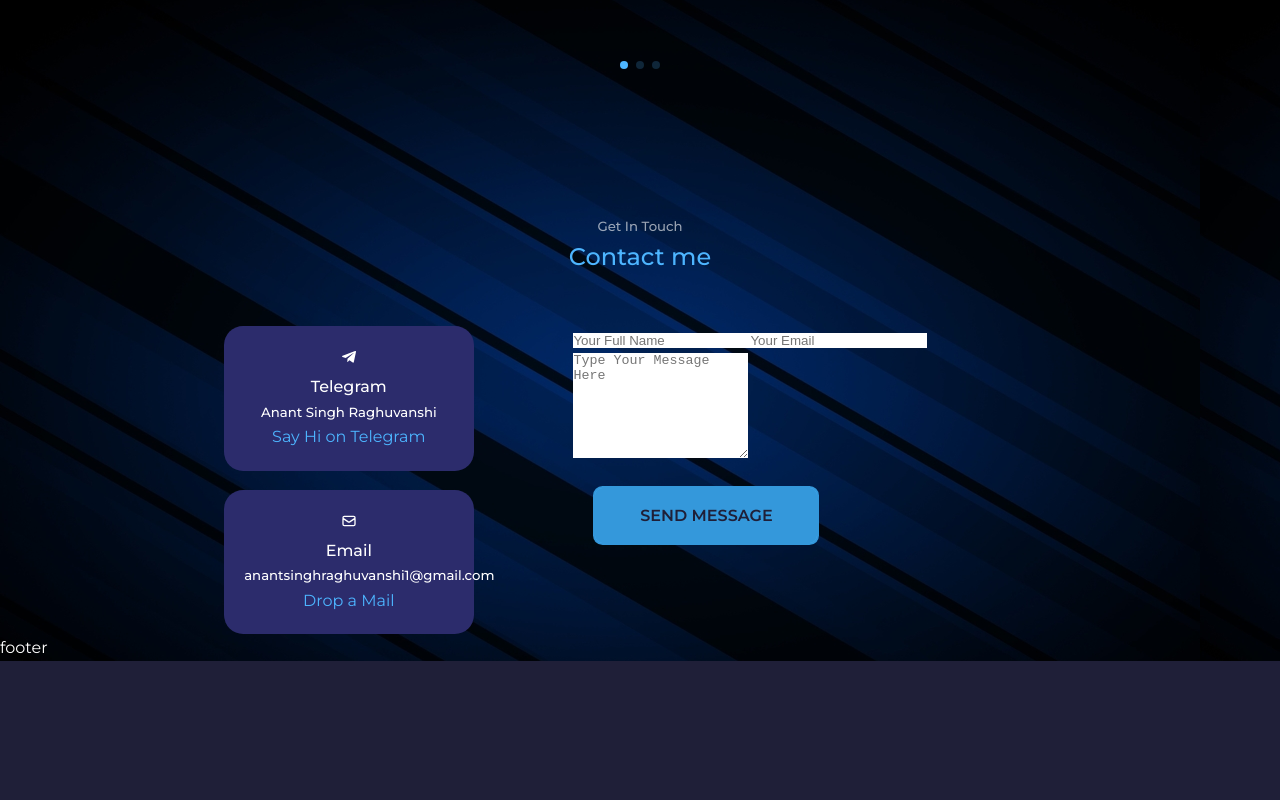
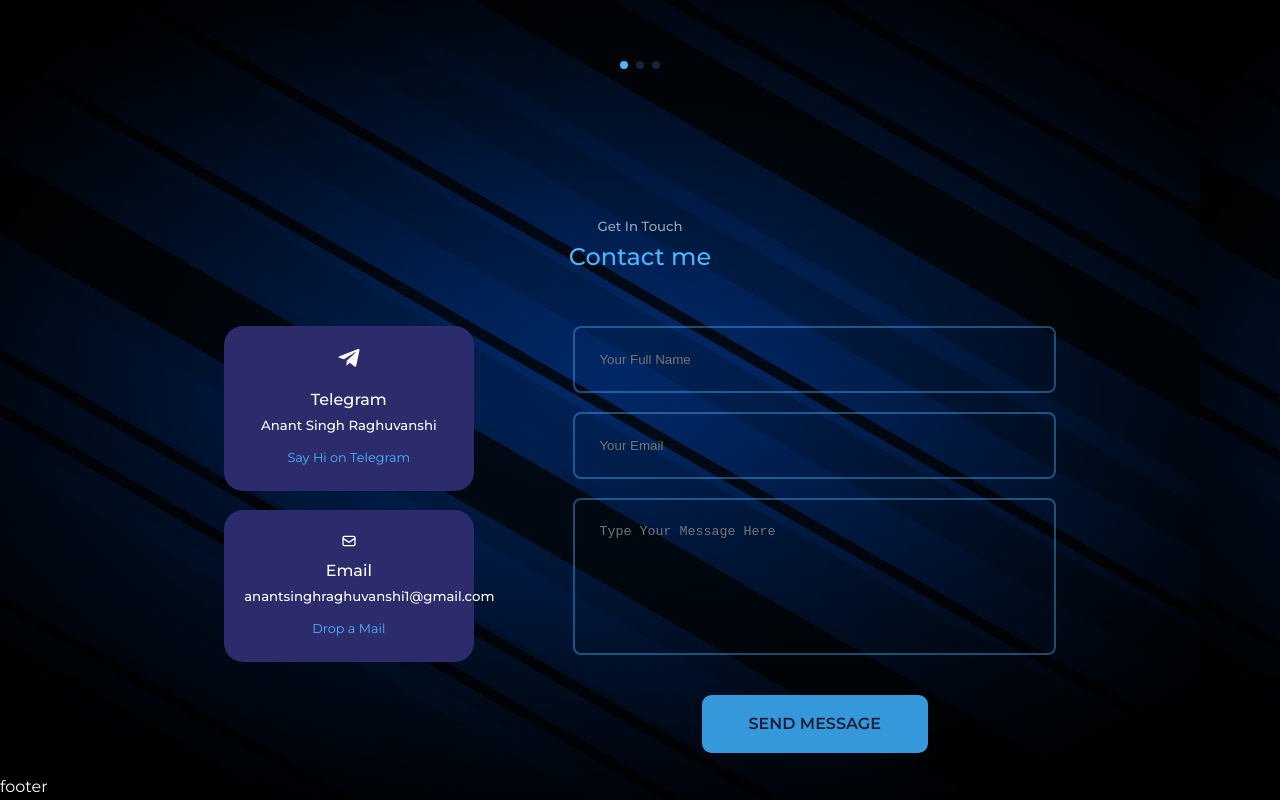
Before and after one commit to anantraghuvanshi/theanantraghuvanshi, a React (Create React App) app in the folder anant-portfolio/: page / in a window 1280 px wide. Shown: the part 4286-5086 px from the top of the page. Before the commit the page ends 4947 px from the top, so only its background shows below. Built offline with nearby package versions, Linux system fonts and the light colour scheme.

Commit message:
contact css update

```diff
--- a/anant-portfolio/src/components/contact/contact.css
+++ b/anant-portfolio/src/components/contact/contact.css
@@ -22,5 +22,28 @@
     border-color: var(--color-primary-variant);
 }
 .contact__option-icon{
+    font-size: 1.5rem;
+    margin-bottom: 0.5rem;
+}
+.contact__option a{
+    margin-top: 0.7rem;
+    display: inline-block;
+    font-size: 0.8rem;
+}
 
+/*================= FORM ======================*/
+form{
+    display: flex;
+    flex-direction: column;
+    gap: 1.2rem;
 }
+
+input,textarea{
+    width: 100%;
+    padding: 1.5rem;
+    border-radius: 0.5rem;
+    background: transparent;
+    border: 2px solid var(--color-primary-variant);
+    resize: none;
+    color: var(--color-white);
+}
```
